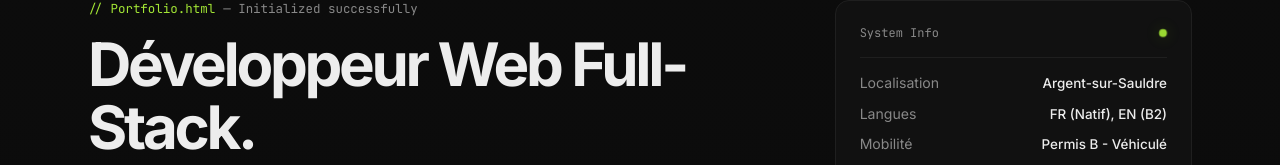
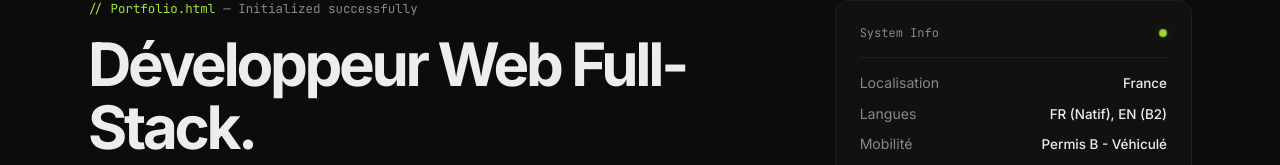
Before and after one commit to a52cents/a52cents.github.io, a React (Vite) app: page / in a window 1280 px wide. Shown: the part 121-286 px from the top of the page. Built offline with nearby package versions, Linux system fonts and the light colour scheme.

Commit message:
Update profile.js

```diff
--- a/src/data/profile.js
+++ b/src/data/profile.js
@@ -6,7 +6,7 @@ export const profile = {
   subtitle: 'Conception, développement et déploiement de A à Z.',
   summary:
     "Passionné par la création d'applications complètes et autonomes. Expérience terrain en production, rigueur et respect des consignes. Prêt à concevoir, développer et maintenir des sites ou applications robustes.",
-  location: 'Argent-sur-Sauldre',
+  location: 'France',
   languagesLabel: 'FR (Natif), EN (B2)',
   mobility: 'Permis B - Véhiculé',
   status: 'Disponible',
```
